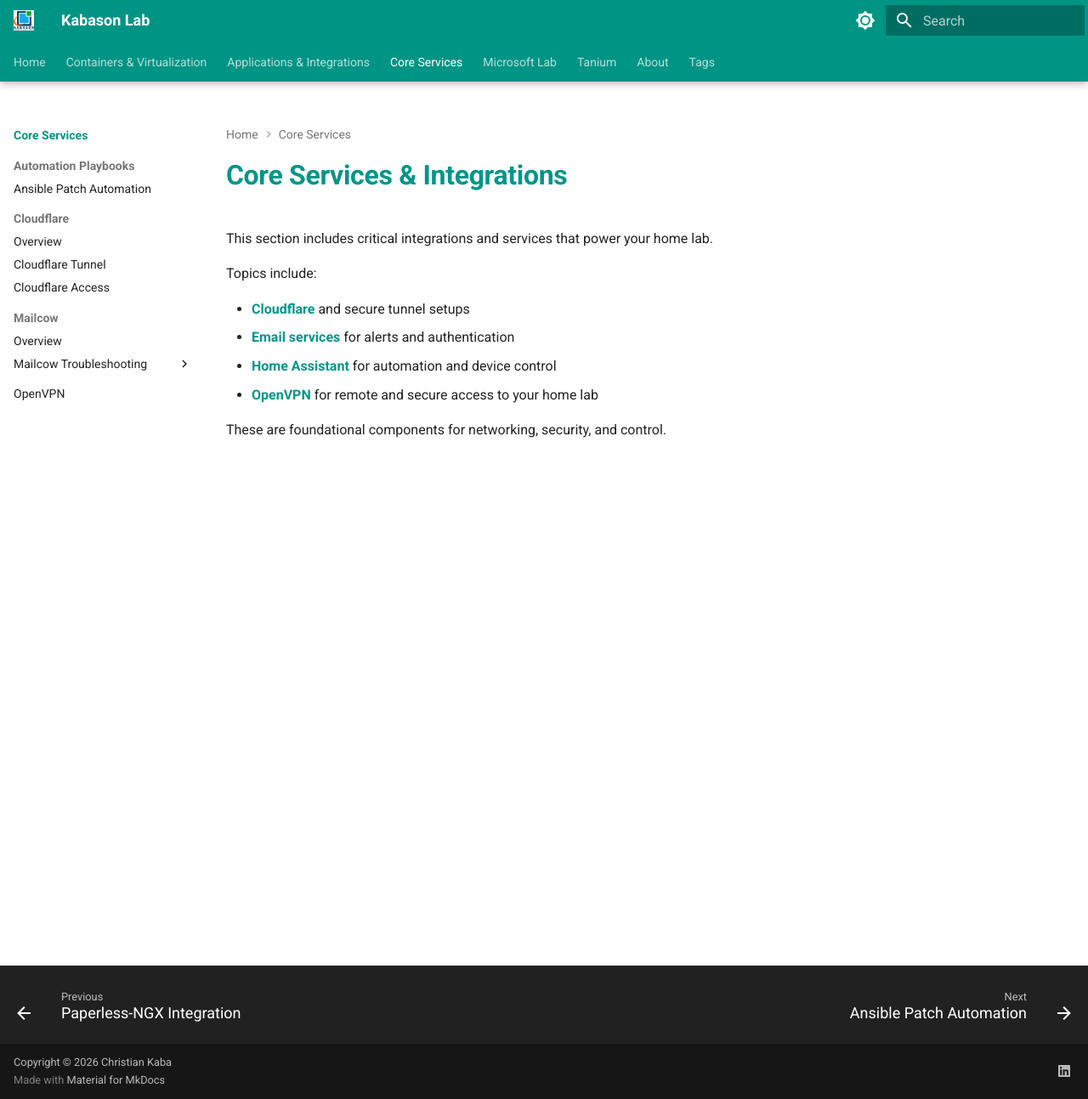
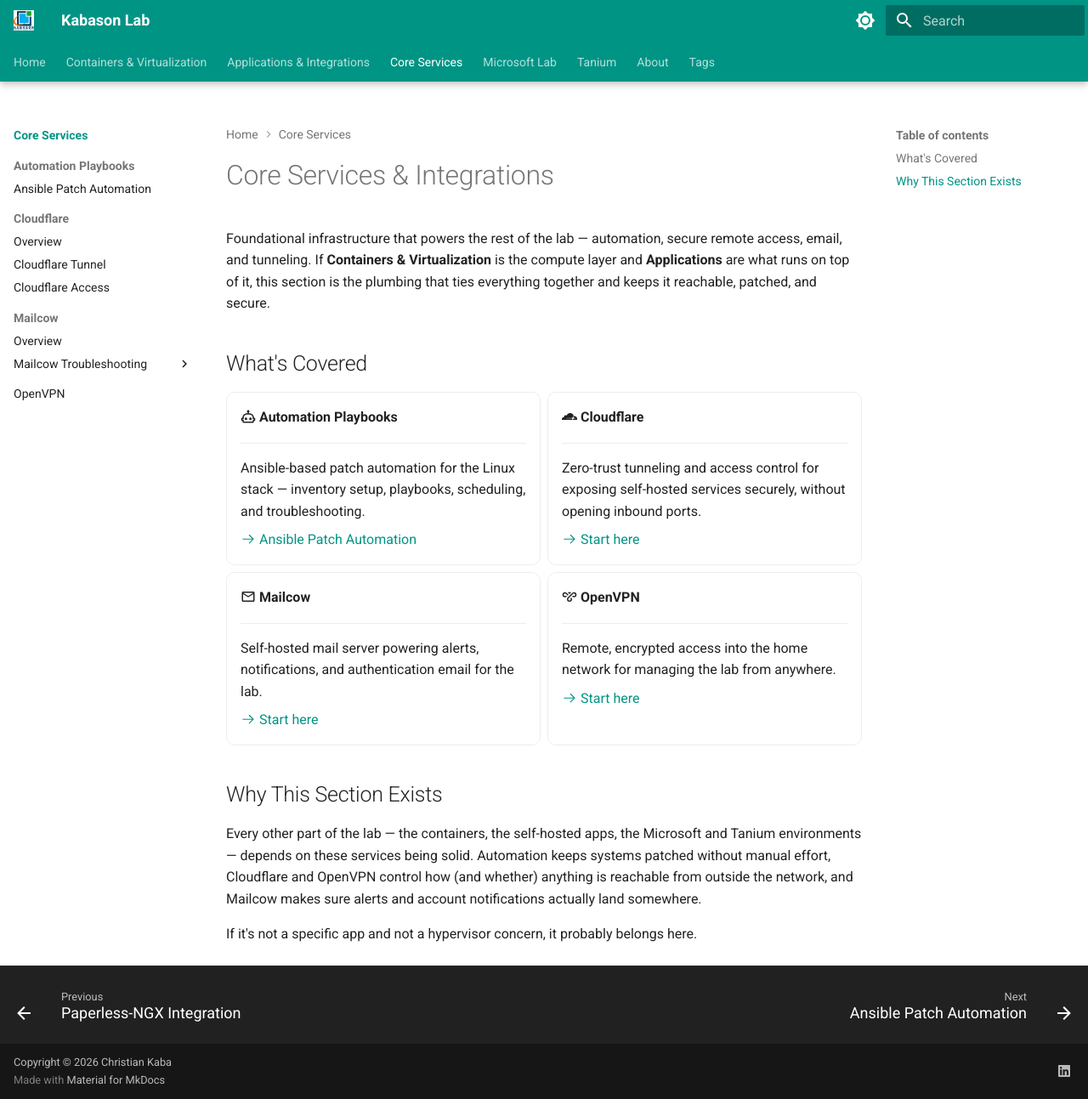
Before and after one commit to doyenkbs/MKDocs, an MkDocs documentation site: the page built from docs/home-lab/services/index.md, in a window 1280 px wide and 1293 px high. Shown: the whole window at 85% size. Built offline with MkDocs 1.6.1 and Material for MkDocs 9.7.7, drawn with Linux system fonts in a browser that asks for light colours.

Commit message:
Core service

```diff
--- a/docs/home-lab/services/index.md
+++ b/docs/home-lab/services/index.md
@@ -1,12 +1,47 @@
-# **<span style="color:#009688;">Core Services & Integrations</span>**
+# Core Services & Integrations
 
-This section includes critical integrations and services that power your home lab.
+Foundational infrastructure that powers the rest of the lab — automation, secure remote access, email, and tunneling. If **Containers & Virtualization** is the compute layer and **Applications** are what runs on top of it, this section is the plumbing that ties everything together and keeps it reachable, patched, and secure.
 
-Topics include:
+## What's Covered
 
-- **<span style="color:#009688;">Cloudflare** and secure tunnel setups
-- **<span style="color:#009688;">Email services** for alerts and authentication
-- **<span style="color:#009688;">Home Assistant** for automation and device control
-- **<span style="color:#009688;">OpenVPN** for remote and secure access to your home lab
+<div class="grid cards" markdown>
 
-These are foundational components for networking, security, and control.
+-   :material-robot-outline: **Automation Playbooks**
+
+    ---
+
+    Ansible-based patch automation for the Linux stack — inventory setup, playbooks, scheduling, and troubleshooting.
+
+    [:octicons-arrow-right-24: Ansible Patch Automation](ansible-patch.md)
+
+-   :simple-cloudflare: **Cloudflare**
+
+    ---
+
+    Zero-trust tunneling and access control for exposing self-hosted services securely, without opening inbound ports.
+
+    [:octicons-arrow-right-24: Start here](cloudflare.md)
+
+-   :material-email-outline: **Mailcow**
+
+    ---
+
+    Self-hosted mail server powering alerts, notifications, and authentication email for the lab.
+
+    [:octicons-arrow-right-24: Start here](email.md)
+
+-   :material-vpn: **OpenVPN**
+
+    ---
+
+    Remote, encrypted access into the home network for managing the lab from anywhere.
+
+    [:octicons-arrow-right-24: Start here](openvpn.md)
+
+</div>
+
+## Why This Section Exists
+
+Every other part of the lab — the containers, the self-hosted apps, the Microsoft and Tanium environments — depends on these services being solid. Automation keeps systems patched without manual effort, Cloudflare and OpenVPN control how (and whether) anything is reachable from outside the network, and Mailcow makes sure alerts and account notifications actually land somewhere.
+
+If it's not a specific app and not a hypervisor concern, it probably belongs here.
```
